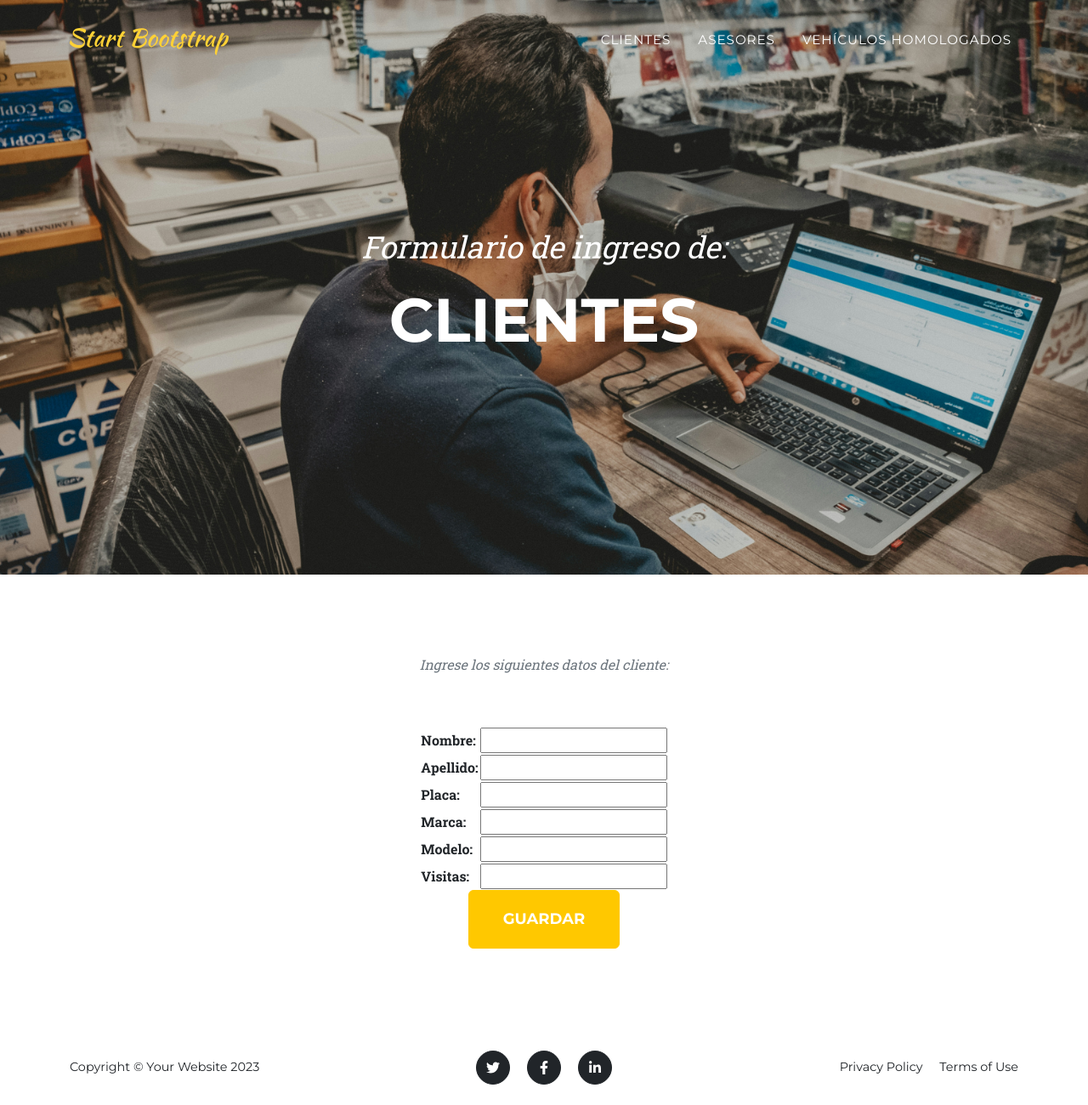
After one commit to raanquro/terceraPreentrega, a Django app: page /cliente_form/ in a window 1280 px wide. The commit adds this page. Shown: the whole page at 85% size. Run offline with Django 5.2, Linux system fonts and the light colour scheme; some libraries are stand-ins or nearby versions.

Commit message:
V2:Creacion de formularios para clientes,asesores y homologacion

```diff
--- /dev/null
+++ b/conversiones/aplicacion/forms.py
@@ -0,0 +1,21 @@
+from django import forms
+
+class ClienteForm(forms.Form):
+    nombre = forms.CharField(max_length=50,required=True)
+    apellido = forms.CharField(max_length=50,required=True)
+    placa = forms.CharField(max_length=10,required=True)
+    marca = forms.CharField(max_length=50,required=True)
+    modelo = forms.CharField(max_length=50,required=True)
+    visitas = forms.CharField(max_length=50,required=True)
+
+class AsesorForm(forms.Form):
+    nombre = forms.CharField(max_length=50,required=True)
+    apellido = forms.CharField(max_length=50,required=True)
+    sede = forms.CharField(max_length=50,required=True)
+    email = forms.EmailField()
+
+class HomologacionForm(forms.Form):
+    marca = forms.CharField(max_length=50,required=True)
+    modelo = forms.CharField(max_length=50,required=True)
+    tipo_conversion = forms.CharField(max_length=50,required=True)
+    equipo_gas = forms.CharField(max_length=50,required=True)
--- a/conversiones/aplicacion/templates/aplicacion/asesores.html
+++ b/conversiones/aplicacion/templates/aplicacion/asesores.html
@@ -3,6 +3,7 @@
 {% block titulo %}
     <div class="masthead-subheading">Verifica la lista de</div>
     <div class="masthead-heading text-uppercase">Asesores</div>
+    <a class="btn btn-primary btn-xl text-uppercase" href="{% url 'asesor_form' %}">Agregar Asesores</a>
 {% endblock titulo %}
 
 
--- /dev/null
+++ b/conversiones/aplicacion/templates/aplicacion/clienteForm.html
@@ -0,0 +1,28 @@
+{% extends "aplicacion/index.html" %}
+
+{% block titulo %}
+    <div class="masthead-subheading">Formulario de ingreso de:</div>
+    <div class="masthead-heading text-uppercase">Clientes</div>
+{% endblock titulo %}
+
+
+{% block contenido %}
+<section class="page-section">
+    <div class="container">
+        <div class="text-center">
+            <h3 class="section-subheading text-muted">Ingrese los siguientes datos del cliente:</h3>
+            <form action="" method="post">
+                <center>
+                {% csrf_token %}
+                <table>
+                    {{form.as_table}}
+                </table>
+                </center>
+                <input class="btn btn-primary btn-xl text-uppercase" type="submit" value="Guardar">
+            </form>
+
+        </div>
+    </div>
+
+</section>
+{% endblock contenido %}
--- a/conversiones/aplicacion/templates/aplicacion/clientes.html
+++ b/conversiones/aplicacion/templates/aplicacion/clientes.html
@@ -3,6 +3,7 @@
 {% block titulo %}
     <div class="masthead-subheading">Verifica la lista de</div>
     <div class="masthead-heading text-uppercase">Clientes</div>
+    <a class="btn btn-primary btn-xl text-uppercase" href="{% url 'cliente_form' %}">Agregar Cliente</a>
 {% endblock titulo %}
 
 
--- a/conversiones/aplicacion/templates/aplicacion/homologaciones.html
+++ b/conversiones/aplicacion/templates/aplicacion/homologaciones.html
@@ -3,6 +3,7 @@
 {% block titulo %}
     <div class="masthead-subheading">Verifica la lista de</div>
     <div class="masthead-heading text-uppercase">Vehículos Homologados</div>
+    <a class="btn btn-primary btn-xl text-uppercase" href="{% url 'homologacion_form' %}">Agregar Homologación</a>
 {% endblock titulo %}
 
 
--- a/conversiones/aplicacion/templates/aplicacion/index.html
+++ b/conversiones/aplicacion/templates/aplicacion/index.html
@@ -31,7 +31,7 @@
                         <li class="nav-item"><a class="nav-link" href="{% url 'clientes' %}">Clientes</a></li>
                         <li class="nav-item"><a class="nav-link" href="{% url 'asesores' %}">Asesores</a></li>
                         <li class="nav-item"><a class="nav-link" href="{% url 'homologaciones' %}">Vehículos Homologados</a></li>
-                        <li class="nav-item"><a class="nav-link" href="#contacto">Contacto</a></li>
+
                     </ul>
                 </div>
             </div>
@@ -42,7 +42,7 @@
                 {% block titulo %}
                 <div class="masthead-subheading">Bienvenidos al sistema de Conversiones!</div>
                 <div class="masthead-heading text-uppercase">Conversiones de GAS Profesional!</div>
-                <a class="btn btn-primary btn-xl text-uppercase" href="#services">Acceder</a>
+
                 {% endblock titulo %}
             </div>
         </header>
--- a/conversiones/aplicacion/urls.py
+++ b/conversiones/aplicacion/urls.py
@@ -7,4 +7,8 @@ urlpatterns = [
     path('asesores/',asesores,name="asesores"),
     path('homologaciones/',homologaciones,name="homologaciones"),
 
+    path('cliente_form/',clienteForm,name="cliente_form"),
+    path('asesor_form/',asesorForm,name="asesor_form"),
+    path('homologacion_form/',homologacionForm,name="homologacion_form"),
+
 ]
--- a/conversiones/aplicacion/views.py
+++ b/conversiones/aplicacion/views.py
@@ -1,6 +1,6 @@
 from django.shortcuts import render
 from .models import *
-
+from .forms import *
 # Create your views here.
 
 def home(request):
@@ -17,3 +17,80 @@ def asesores(request):
 def homologaciones(request):
     contexto = {'homologaciones': Homologacion.objects.all()}
     return render (request,"aplicacion/homologaciones.html",contexto)
+
+#____________________________________________Forms
+
+def clienteForm(request):
+    if request.method == "POST":
+    #Esta parte es para cuando el formulario ingresa por 2da o 3ra o... vez
+        miForm = ClienteForm(request.POST)
+        if miForm.is_valid():
+            cliente_nombre = miForm.cleaned_data.get("nombre")
+            cliente_apellido = miForm.cleaned_data.get("apellido")
+            cliente_placa = miForm.cleaned_data.get("placa")
+            cliente_marca = miForm.cleaned_data.get("marca")
+            cliente_modelo = miForm.cleaned_data.get("modelo")
+            cliente_visitas = miForm.cleaned_data.get("visitas")
+
+            cliente = Cliente(nombre = cliente_nombre,
+                              apellido = cliente_apellido,
+                              placa = cliente_placa,
+                              marca = cliente_marca,
+                              modelo = cliente_modelo,
+                              visitas = cliente_visitas,
+                              )
+            cliente.save()
+
+            contexto = {'clientes': Cliente.objects.all()}
+            return render (request,"aplicacion/clientes.html",contexto)
+    else:
+        miForm = ClienteForm()
+    return render(request, "aplicacion/clienteForm.html", {"form":miForm})
+
+
+def asesorForm(request):
+    if request.method == "POST":
+    #Esta parte es para cuando el formulario ingresa por 2da o 3ra o... vez
+        miForm = AsesorForm(request.POST)
+        if miForm.is_valid():
+            asesor_nombre = miForm.cleaned_data.get("nombre")
+            asesor_apellido = miForm.cleaned_data.get("apellido")
+            asesor_sede = miForm.cleaned_data.get("sede")
+            asesor_email = miForm.cleaned_data.get("email")
+
+            asesor = Asesor(nombre = asesor_nombre,
+                            apellido = asesor_apellido,
+                            sede = asesor_sede,
+                            email = asesor_email,
+                              )
+            asesor.save()
+
+            contexto = {'asesores': Asesor.objects.all()}
+            return render (request,"aplicacion/asesores.html",contexto)
+    else:
+        miForm = AsesorForm()
+    return render(request, "aplicacion/asesorForm.html", {"form":miForm})
+
+
+def homologacionForm(request):
+    if request.method == "POST":
+    #Esta parte es para cuando el formulario ingresa por 2da o 3ra o... vez
+        miForm = HomologacionForm(request.POST)
+        if miForm.is_valid():
+            homologacion_marca = miForm.cleaned_data.get("marca")
+            homologacion_modelo = miForm.cleaned_data.get("modelo")
+            homologacion_tipo_conversion = miForm.cleaned_data.get("tipo_conversion")
+            homologacion_equipo_gas = miForm.cleaned_data.get("equipo_gas")
+
+            homologacion = Homologacion(marca = homologacion_marca,
+                                        modelo = homologacion_modelo,
+                                        tipo_conversion = homologacion_tipo_conversion,
+                                        equipo_gas = homologacion_equipo_gas,
+                            )
+            homologacion.save()
+
+            contexto = {'homologaciones': Homologacion.objects.all()}
+            return render (request,"aplicacion/homologaciones.html",contexto)
+    else:
+        miForm = HomologacionForm()
+    return render(request, "aplicacion/homologacionForm.html", {"form":miForm})
```
Also changed, not shown: conversiones/aplicacion/templates/aplicacion/asesorForm.html (added, +29 -0 lines), conversiones/aplicacion/templates/aplicacion/homologacionForm.html (added, +28 -0 lines), conversiones/db.sqlite3.
